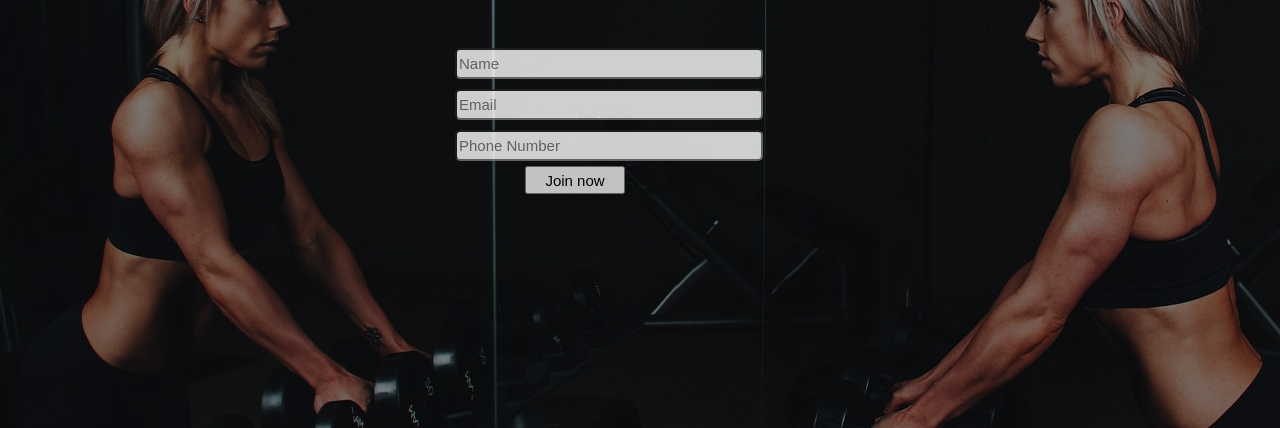
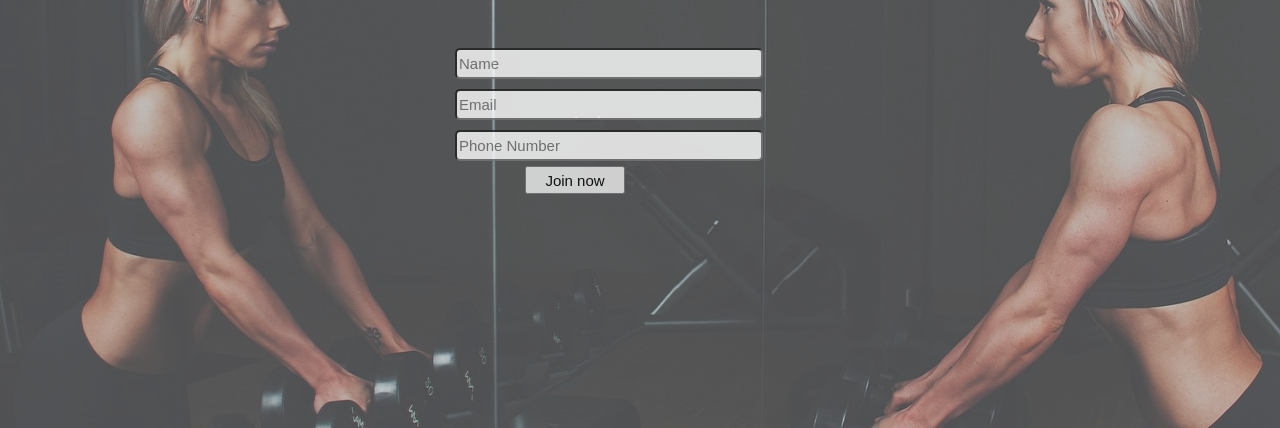
Before and after one commit to Sameermd16/gym-site-UI, a plain HTML site: page index.html in a window 1280 px wide. Shown: the part 257-685 px from the top of the page. Drawn offline with nearby package versions, Linux system fonts and the light colour scheme.

Commit message:
minor changes

```diff
--- a/style.css
+++ b/style.css
@@ -1,7 +1,7 @@
 body{
     margin: 0%;
     padding: 0%;
-    background-color: black;
+    background-color: rgba(0, 0, 0, 0.447);
     /* background: url(gym_pic.jpg); */
     color: white;
     overflow: hidden;
```
Also changed, not shown: 1 other file.
